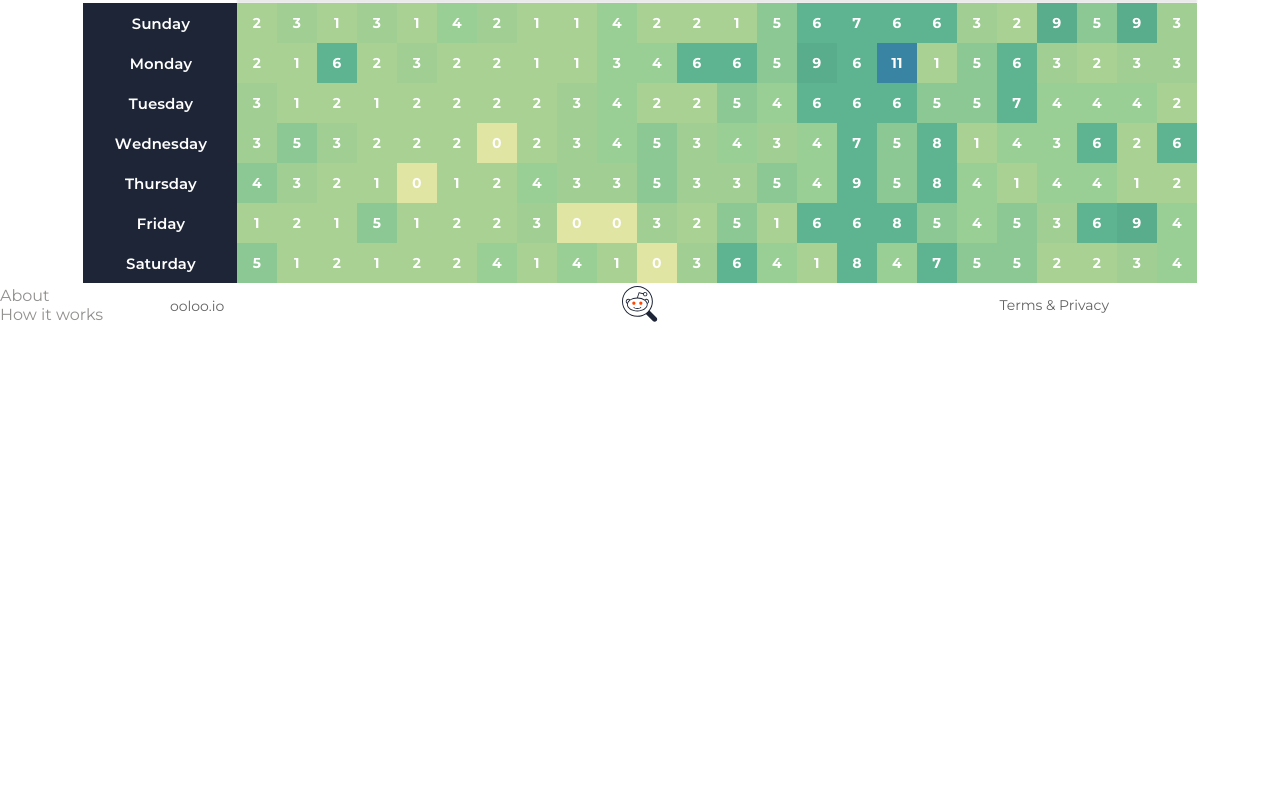
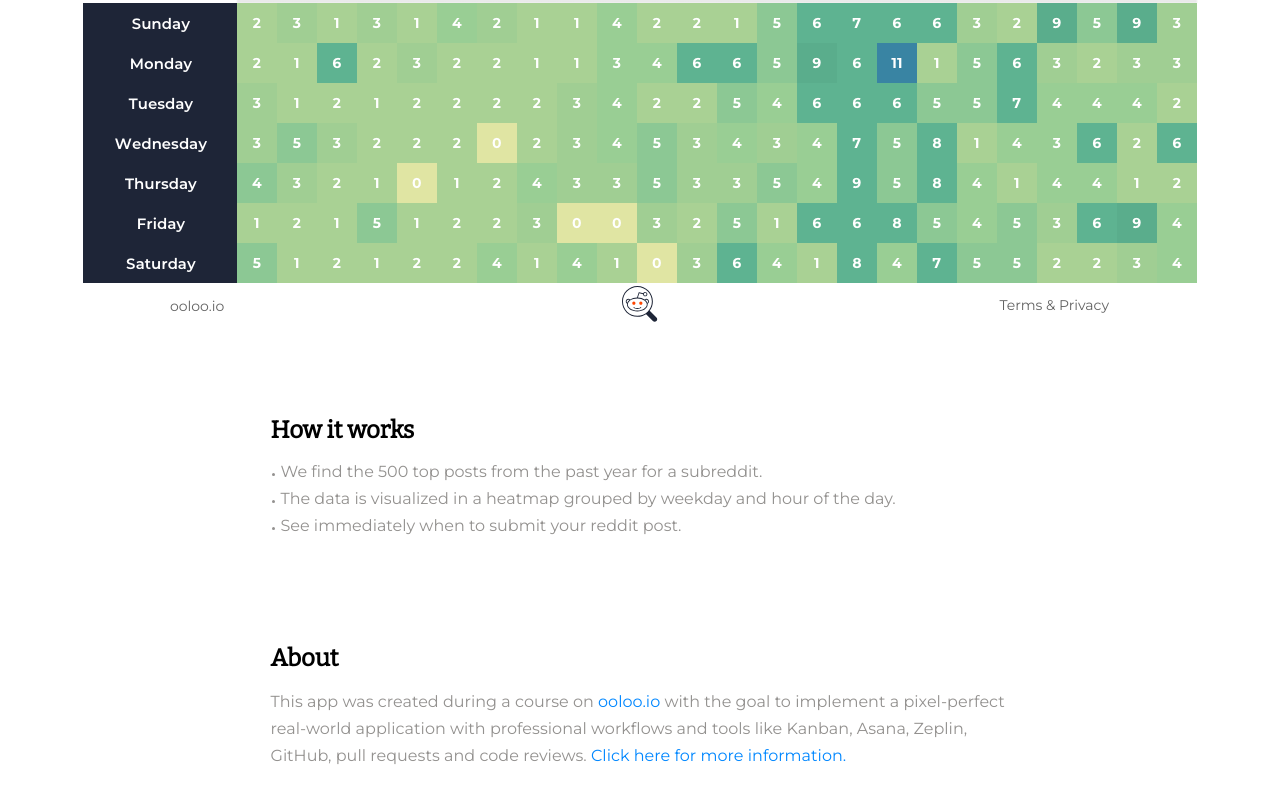
Before and after one commit to ooloo-io/reddit-timer-estuelke, a React (Create React App) app: page / in a window 1280 px wide. Shown: the part 444-1244 px from the top of the page. Before the commit the page ends 800 px from the top, so only its background shows below. Built offline with nearby package versions, Linux system fonts and the light colour scheme.

Commit message:
implemented info tests and info section

```diff
--- a/src/components/Info.js
+++ b/src/components/Info.js
@@ -1,6 +1,77 @@
 import React from 'react';
+import styled from 'styled-components';
 
+const Article = styled.article`
+  width: 100%;
+  max-width: 739px;
+  margin: 130px auto 0;
+  padding: 0 20px 185px;
 
-const Info = () => 'Info Placeholder';
+  > p {
+    line-height: 26.98px;
+    letter-spacing: 0.03px;
+  }
+`;
+
+const Heading = styled.h2`
+  font-size: 24px;
+  font-family: ${({ theme }) => theme.font.secondary};
+  color: ${({ theme }) => theme.color.secondary};
+  margin-bottom: 14px;
+`;
+
+const List = styled.ul`
+  margin: 0px 0 105px;
+  padding: 0;
+  list-style-position: inside;
+`;
+
+const ListItem = styled.li`
+  font-size: 10px;
+  margin-left: 1px;
+  line-height: 25px;
+  > span {
+    position: relative;
+    left: -5px;
+    font-size: ${({ theme }) => theme.font.size.normal};
+  }
+`;
+
+const ExternalLink = styled.a`
+  text-decoration: none;
+  color: ${({ theme }) => theme.color.externalLink};
+`;
+
+const Info = () => (
+  <Article>
+    <Heading id="how-it-works">How it works</Heading>
+    <List>
+      <ListItem>
+        <span>We find the 500 top posts from the past year for a subreddit.</span>
+      </ListItem>
+      <ListItem>
+        <span>
+          The data is visualized in a heatmap grouped by weekday and hour of the
+          day.
+        </span>
+      </ListItem>
+      <ListItem><span>See immediately when to submit your reddit post.</span></ListItem>
+    </List>
+    <Heading id="about">About</Heading>
+    <p>
+      This app was created during a course on
+      {' '}
+      <ExternalLink href="https://ooloo.io/employers">ooloo.io</ExternalLink>
+      {' '}
+      with the goal to implement a pixel-perfect real-world application with
+      professional workflows and tools like Kanban, Asana, Zeplin, GitHub, pull
+      requests and code reviews.
+      {' '}
+      <ExternalLink href="https://ooloo.io/employers">
+        Click here for more information.
+      </ExternalLink>
+    </p>
+  </Article>
+);
 
 export default Info;
--- a/src/pages/Home.js
+++ b/src/pages/Home.js
@@ -1,11 +1,11 @@
 import React from 'react';
 import Hero from '../components/Hero';
+import Info from '../components/Info';
 
 const Home = () => (
   <>
     <Hero />
-    <section id="about">About</section>
-    <section id="how-it-works">How it works</section>
+    <Info />
   </>
 );
 
--- a/src/styles/themes.js
+++ b/src/styles/themes.js
@@ -4,6 +4,7 @@ const GlobalStyle = createGlobalStyle`
   body {
     background-color: ${({ theme }) => theme.color.background};
     font-family: ${({ theme }) => theme.font.primary};
+    font-size: ${({ theme }) => theme.font.size.normal};
     color: ${({ theme }) => theme.color.primary};
     width: 100%;
   }
@@ -13,6 +14,9 @@ const GlobalStyle = createGlobalStyle`
     font-family: ${({ theme }) => theme.font.secondary};
     font-size: 38px;
     font-weight: normal;
+  #root {
+    position: relative;
+    min-height: 100vh;
   }
 `;
 
@@ -22,11 +26,13 @@ const mainTheme = {
     primary: '#93918f',
     secondary: '#000000',
     navigation: '#636363',
+    externalLink: '#0087ff',
   },
   font: {
     primary: "'Montserrat', san-serif",
     secondary: "'Bitter', serif",
     size: {
+      normal: '16px',
       small: '14px',
     },
   },
```
Also changed, not shown: 2 other files (tests, documents, lock files or other folders).
